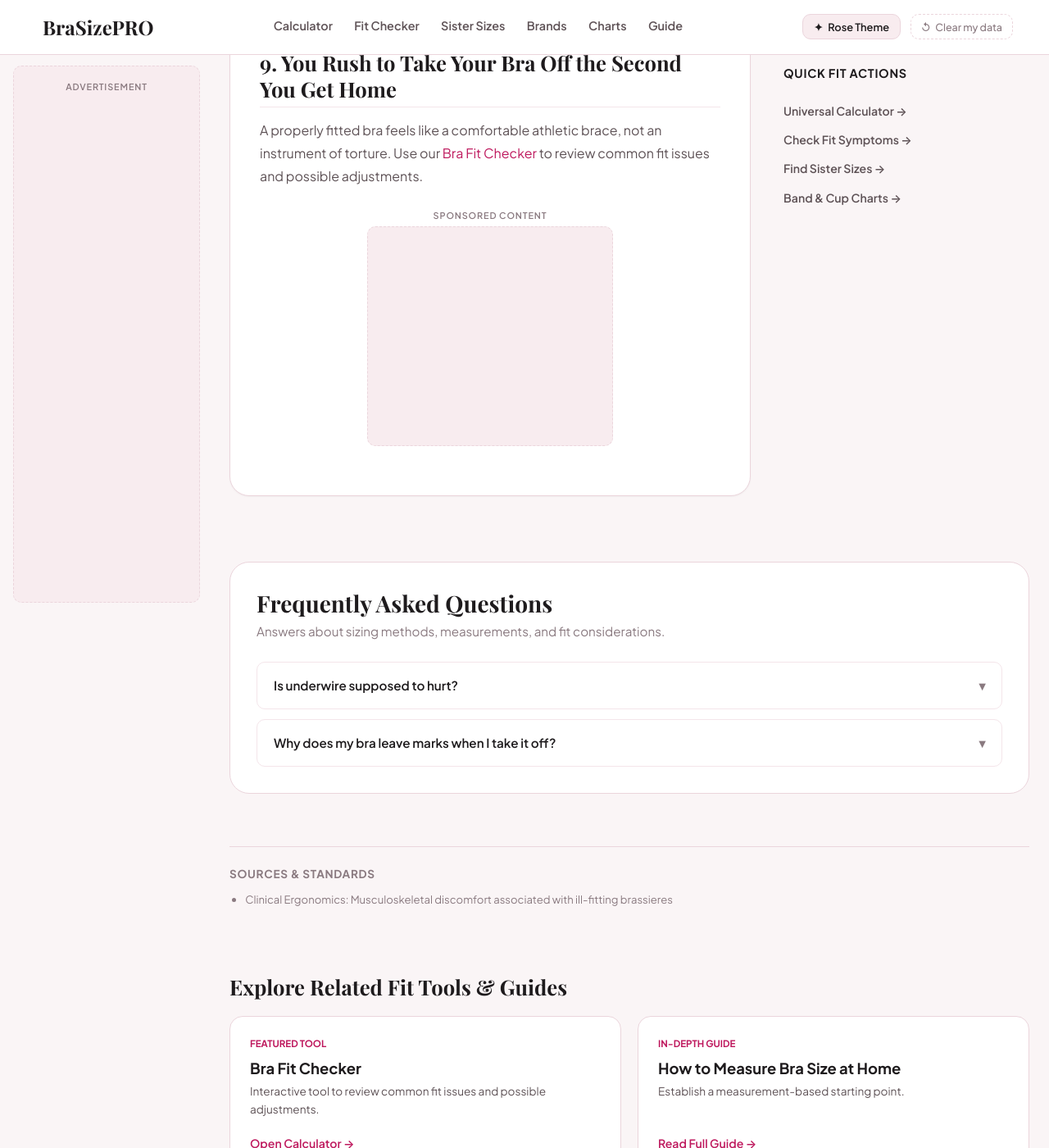
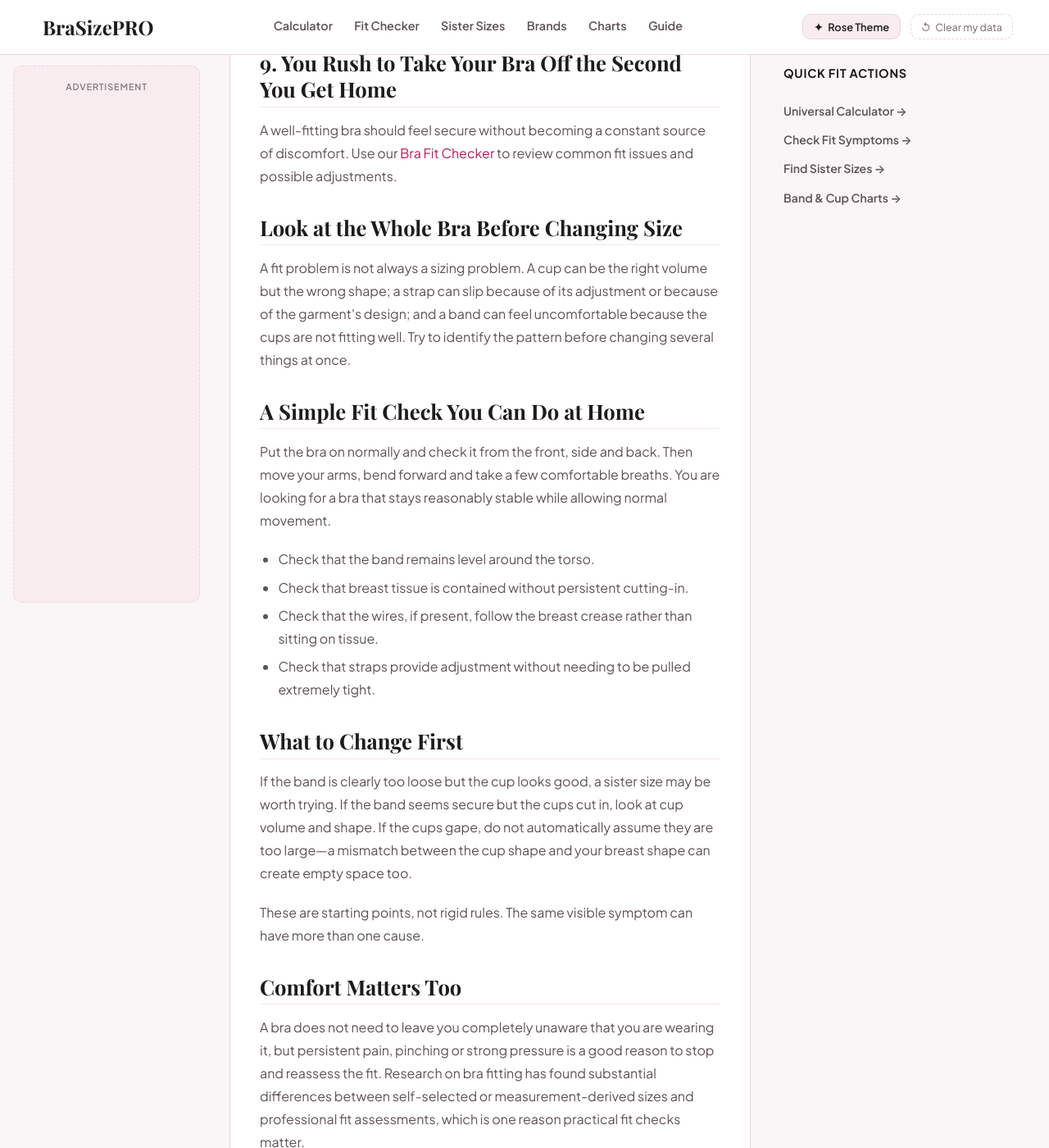
Before and after one commit to sharpedge74-cmyk/Bra-Size-Pro, a Jekyll site: the page built from signs-your-bra-doesnt-fit.html, in a window 1280 px wide and 1400 px high, scrolled down 1944 px. Shown: the whole window at 82% size. Built offline with Jekyll 4.4.1, drawn with Linux system fonts in a browser that asks for light colours; some web fonts are replaced; some of the changed text lies outside the part shown.

Commit message:
Expand and humanize signs your bra doesnt fit

```diff
--- a/signs-your-bra-doesnt-fit.html
+++ b/signs-your-bra-doesnt-fit.html
@@ -66,5 +66,25 @@ faq:
 
 <h2>9. You Rush to Take Your Bra Off the Second You Get Home</h2>
 <p>
-  A properly fitted bra feels like a comfortable athletic brace, not an instrument of torture. Use our <a href="/bra-fit-checker">Bra Fit Checker</a> to review common fit issues and possible adjustments.
+  A well-fitting bra should feel secure without becoming a constant source of discomfort. Use our <a href="/bra-fit-checker">Bra Fit Checker</a> to review common fit issues and possible adjustments.
 </p>
+
+<h2>Look at the Whole Bra Before Changing Size</h2>
+<p>A fit problem is not always a sizing problem. A cup can be the right volume but the wrong shape; a strap can slip because of its adjustment or because of the garment's design; and a band can feel uncomfortable because the cups are not fitting well. Try to identify the pattern before changing several things at once.</p>
+
+<h2>A Simple Fit Check You Can Do at Home</h2>
+<p>Put the bra on normally and check it from the front, side and back. Then move your arms, bend forward and take a few comfortable breaths. You are looking for a bra that stays reasonably stable while allowing normal movement.</p>
+<ul>
+  <li>Check that the band remains level around the torso.</li>
+  <li>Check that breast tissue is contained without persistent cutting-in.</li>
+  <li>Check that the wires, if present, follow the breast crease rather than sitting on tissue.</li>
+  <li>Check that straps provide adjustment without needing to be pulled extremely tight.</li>
+</ul>
+
+<h2>What to Change First</h2>
+<p>If the band is clearly too loose but the cup looks good, a sister size may be worth trying. If the band seems secure but the cups cut in, look at cup volume and shape. If the cups gape, do not automatically assume they are too large—a mismatch between the cup shape and your breast shape can create empty space too.</p>
+<p>These are starting points, not rigid rules. The same visible symptom can have more than one cause.</p>
+
+<h2>Comfort Matters Too</h2>
+<p>A bra does not need to leave you completely unaware that you are wearing it, but persistent pain, pinching or strong pressure is a good reason to stop and reassess the fit. Research on bra fitting has found substantial differences between self-selected or measurement-derived sizes and professional fit assessments, which is one reason practical fit checks matter.</p>
+<p>Use the <a href="/bra-fit-checker">Bra Fit Checker</a> to work through individual fit signs, then return to your measurements if the adjustment points to a size change.</p>
```
